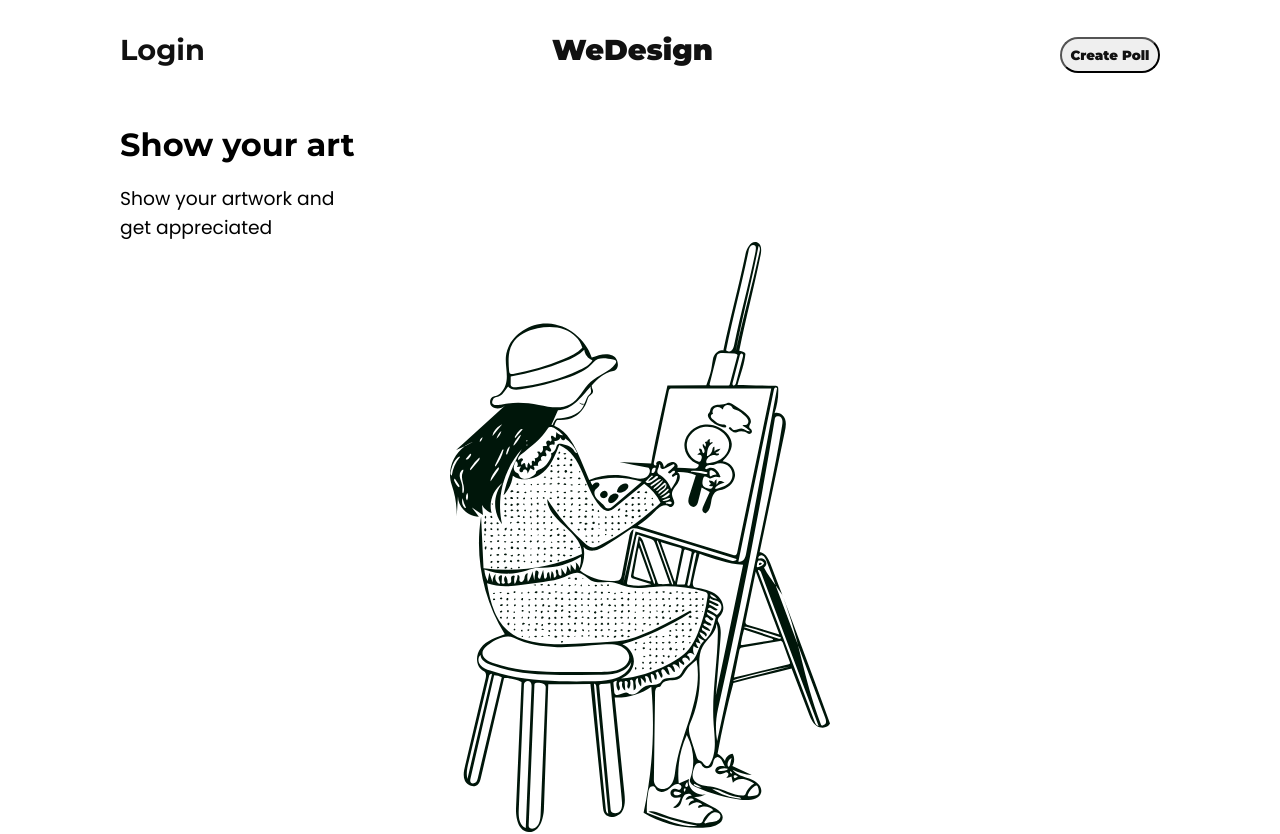
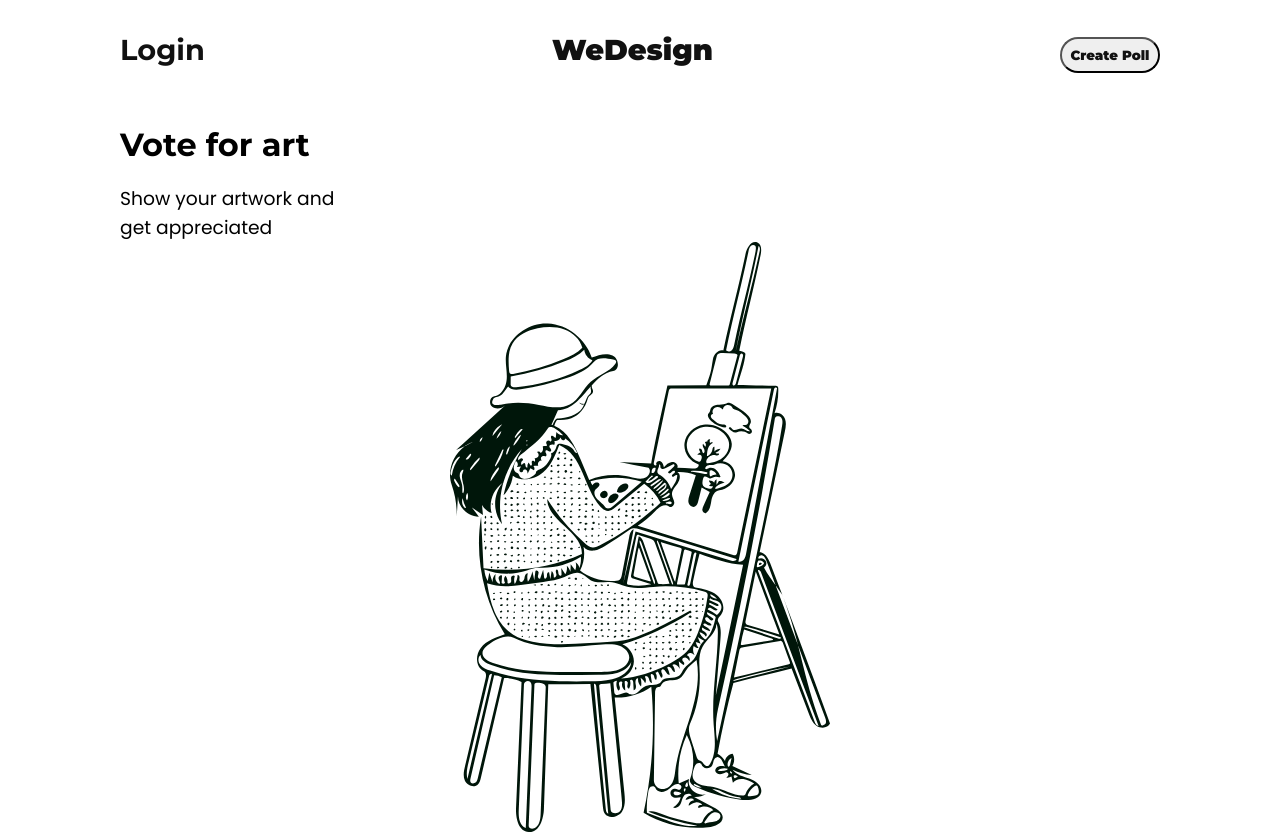
Before and after one commit to chingu-voyages/v40-geckos-team-19, a React (Create React App) app: page / in a window 1280 px wide. Shown: the top 834 px of the page. Built offline with nearby package versions, Linux system fonts and the light colour scheme.

Commit message:
edited banner text

```diff
--- a/src/Components/HomePage/Banner.jsx
+++ b/src/Components/HomePage/Banner.jsx
@@ -72,7 +72,7 @@ const BannerRowTop = ({ title }) => {
         }}
         className='row-col'>
         <span className='rowmessage'>
-        <h1>Show your art</h1>
+        <h1>Vote for art</h1>
           <h3> Show your artwork and <br/>
           get appreciated </h3>
         <img className="banner" src={Channel1} alt="logo" />
```
